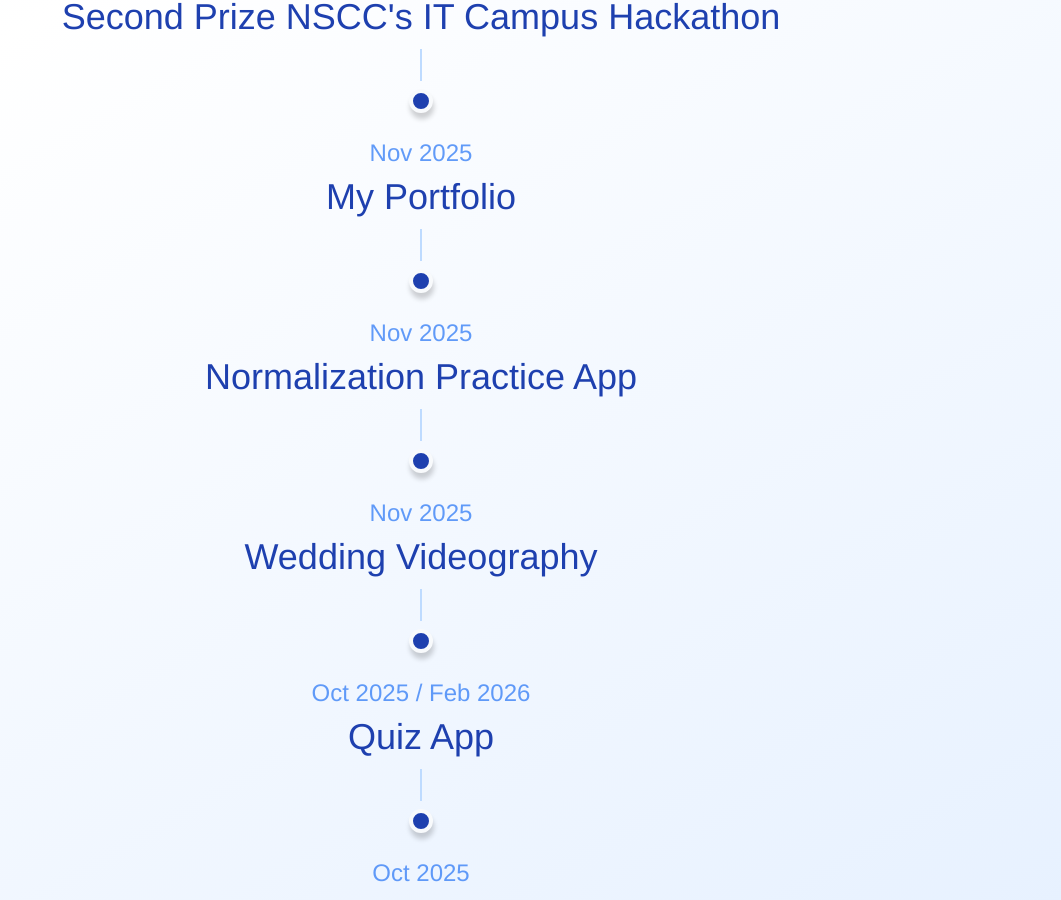
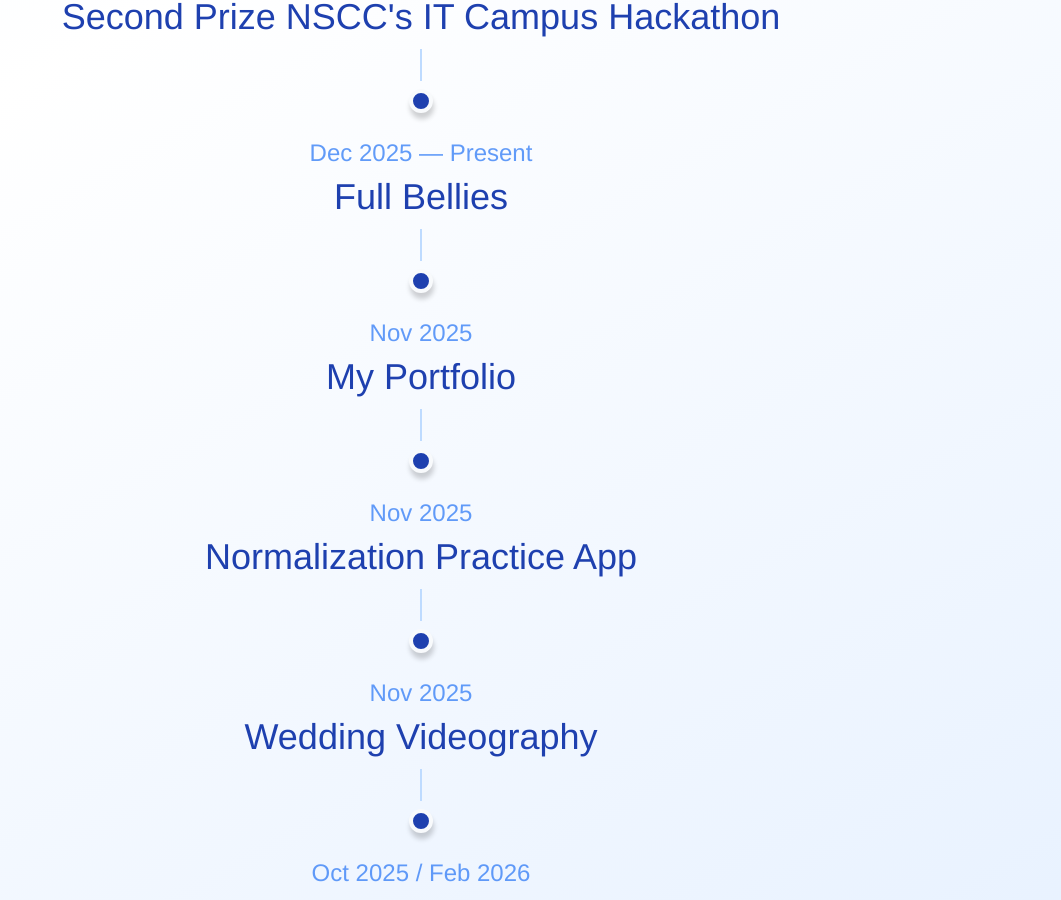
Before and after one commit to threehappypenguins/portfolio, a Next.js app: page / in a window 1280 px wide. Shown: the part 1498-2398 px from the top of the page, without its empty margins (219-1280 px from the left). Built offline with nearby package versions, Linux system fonts and the light colour scheme.

Commit message:
Updated timeline with Full Bellies project

```diff
--- a/data/portfolio-data.ts
+++ b/data/portfolio-data.ts
@@ -212,6 +212,27 @@
           caption: "Invite a Friend Modal",
         },
       ],
+    },
+  },
+  {
+    date: "Dec 2025 — Present",
+    title: "Full Bellies",
+    richContent: {
+      description:
+        "Full Bellies is an online platform dedicated to addressing food insecurity among students in Nova Scotia.",
+      bullets: [
+        "Rebuilt website on Wix platform.",
+        "Began process to build a widget with Wix CLI (React) that will be integrated into the website.",
+        "Widget will be an application that will fetch an API to look up local sales at grocery stores and find recipes based on those foods.",
+        "Everything is planned so that the non-technical will be able to maintain the site long term."
+      ],
+      links: [
+        {
+          text: "View Website",
+          url: "https://www.fullbellies.ca/",
+        },
+      ],
+      technologies: ["Wix", "Wix CLI", "TypeScript", "React"],
     },
   },
   {
```
